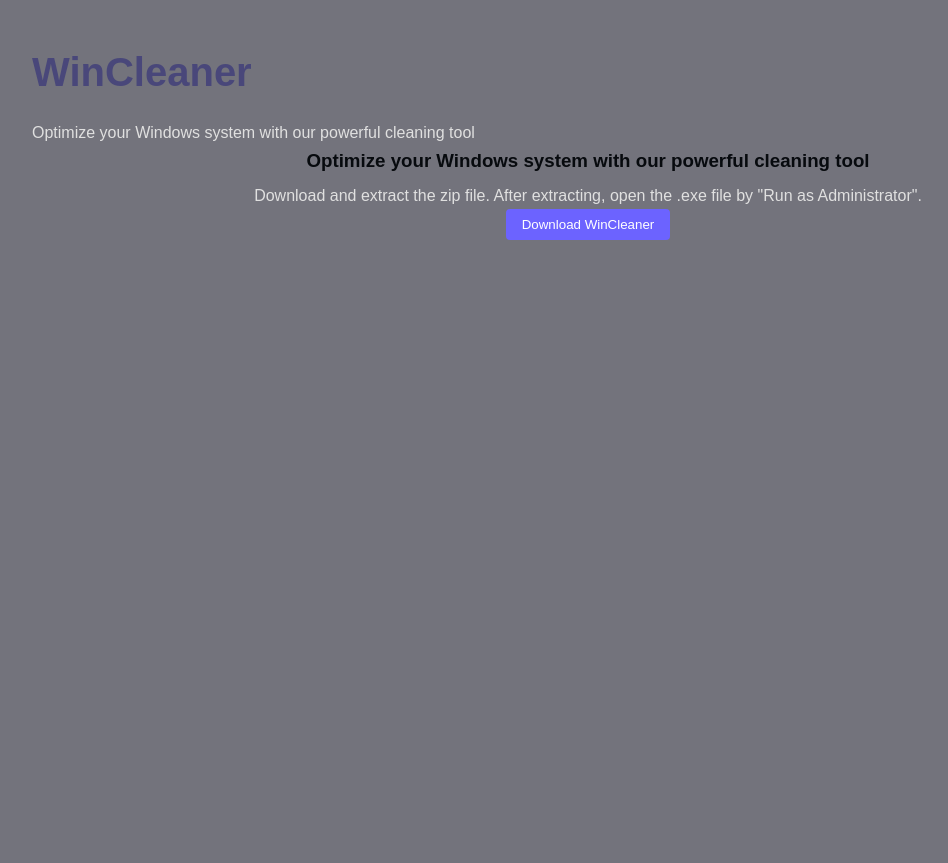
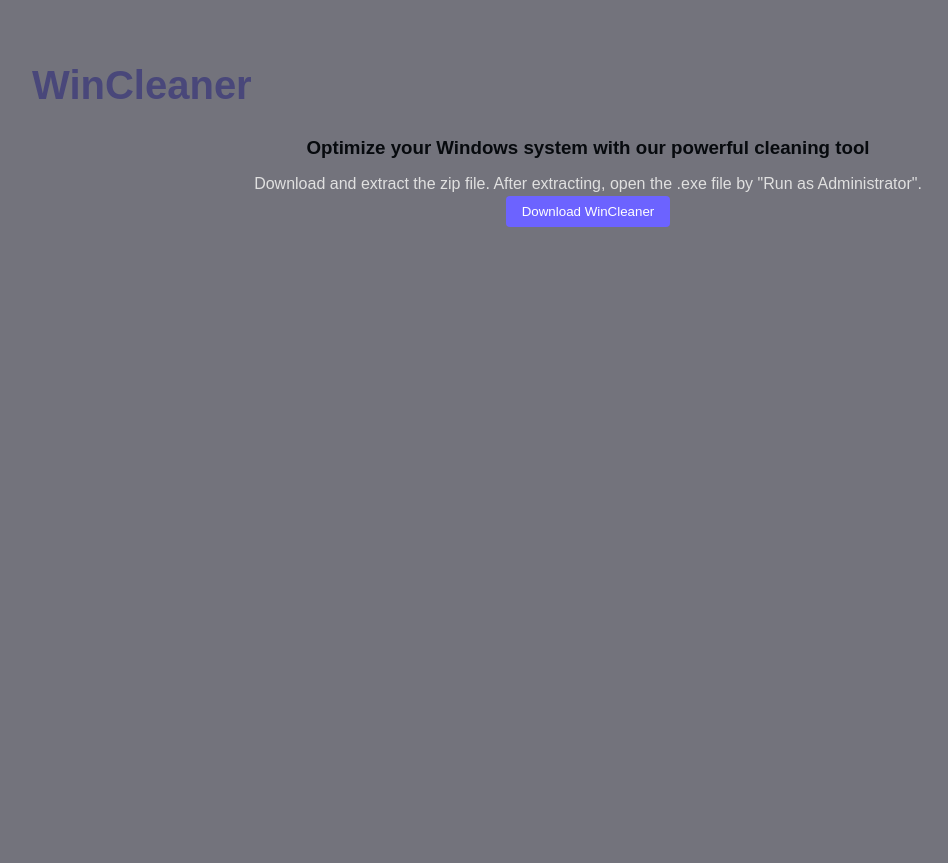
Before and after one commit to Trevuj/SSN-Finder, a plain HTML site: page index.html in a window 1280 px wide. Shown: the part 1060-1923 px from the top of the page, without its empty margins (52-1000 px from the left). Drawn offline with Linux system fonts and the light colour scheme.

Commit message:
Update index.html

```diff
--- a/index.html
+++ b/index.html
@@ -350,7 +350,6 @@
         <section id="wincleaner">
             <div class="container">
                 <h1>WinCleaner</h1>
-                <p>Optimize your Windows system with our powerful cleaning tool</p>
                 <div class="tool-card">
                     <h3>Optimize your Windows system with our powerful cleaning tool</h3>
                     <p>Download and extract the zip file. After extracting, open the .exe file by "Run as Administrator".</p>
```
